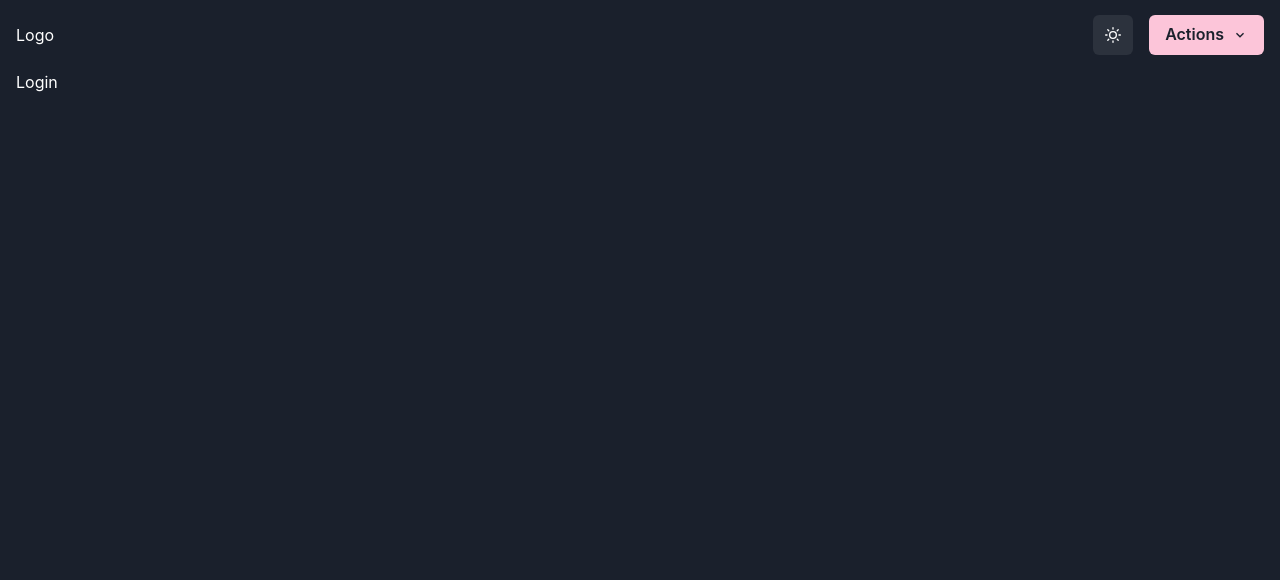
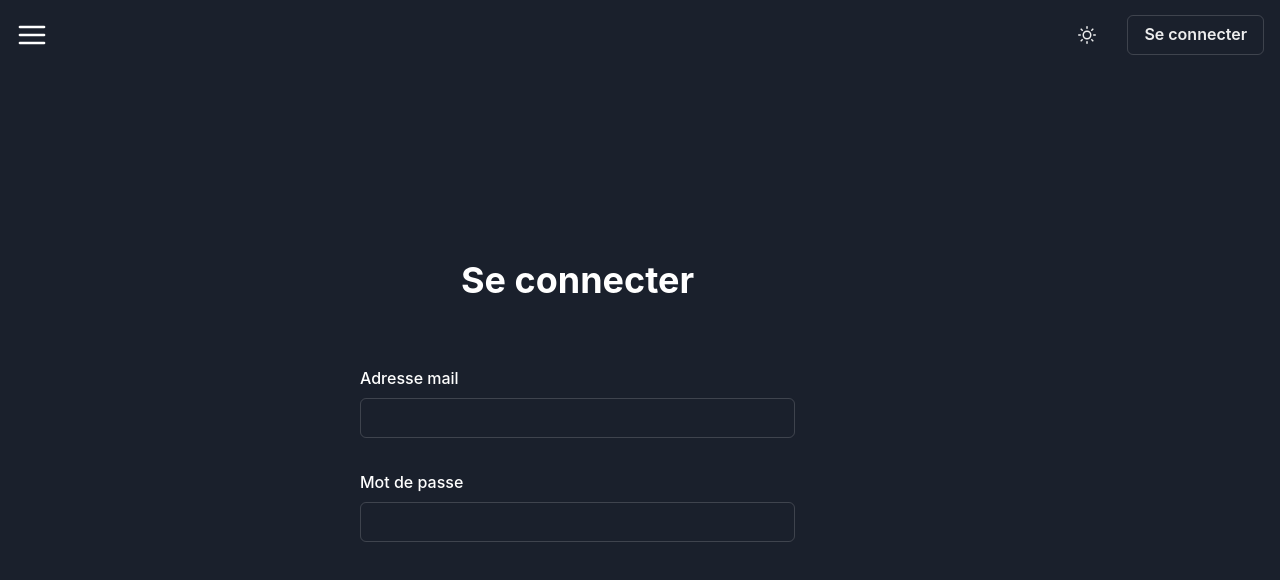
Before and after one commit to Paraplux/poc-w-max, a React (Vite) app: page /login in a window 1280 px wide. Shown: the top 580 px of the page. Built offline with nearby package versions, Linux system fonts and the light colour scheme.

Commit message:
feat(authentication): ✨ add login screen

```diff
--- a/src/modules/authentication/screens/Login.tsx
+++ /dev/null
@@ -1,5 +0,0 @@
-function Login() {
-	return <div>Login</div>;
-}
-
-export default Login;
--- /dev/null
+++ b/src/modules/authentication/screens/Login/Login.style.ts
@@ -0,0 +1,20 @@
+import { Box } from '@chakra-ui/react';
+import styled from 'styled-components';
+
+export const LoginWrapper = styled(Box)`
+	width: 40%;
+	margin-left: 25%;
+	margin-top: 10%;
+	padding: 64px 32px;
+	text-align: center;
+	/* border-radius: 16px; */
+	/* box-shadow: 0 0 8px rgba(0, 0, 0, 0.2); */
+`;
+export const LoginForm = styled.div`
+	margin-top: 64px;
+	display: flex;
+	flex-direction: column;
+	align-items: flex-start;
+	justify-content: center;
+	gap: 32px;
+`;
--- /dev/null
+++ b/src/modules/authentication/screens/Login/Login.tsx
@@ -0,0 +1,22 @@
+import { FormControl, FormLabel, Heading, Input } from '@chakra-ui/react';
+import { LoginForm, LoginWrapper } from './Login.style';
+
+function Login() {
+	return (
+		<LoginWrapper>
+			<Heading>Se connecter</Heading>
+			<LoginForm>
+				<FormControl>
+					<FormLabel htmlFor="email">Adresse mail</FormLabel>
+					<Input id="email" type="email" />
+				</FormControl>
+				<FormControl>
+					<FormLabel htmlFor="password">Mot de passe</FormLabel>
+					<Input id="password" type="password" />
+				</FormControl>
+			</LoginForm>
+		</LoginWrapper>
+	);
+}
+
+export default Login;
--- a/src/modules/navigation/Navigation.tsx
+++ b/src/modules/navigation/Navigation.tsx
@@ -1,33 +1,37 @@
-import { Link } from 'react-router-dom';
+import { useNavigate } from 'react-router-dom';
 import { Actions, NavigationWrapper } from './Navigation.style';
-import { Menu, MenuButton, MenuList, MenuItem, Button, useColorMode, IconButton } from '@chakra-ui/react';
-import { ChevronDownIcon, MoonIcon, SunIcon } from '@chakra-ui/icons';
+import { Button, useColorMode, IconButton, useToast, Tooltip } from '@chakra-ui/react';
+import { HamburgerIcon, MoonIcon, SunIcon } from '@chakra-ui/icons';
 
 function Navigation() {
+	const navigate = useNavigate();
+	const toast = useToast();
 	const { colorMode, toggleColorMode } = useColorMode();
+	const themeLabel = colorMode === 'light' ? 'sombre' : 'lumineux';
 
 	return (
 		<NavigationWrapper>
-			<Link to="/">Logo</Link>
+			<HamburgerIcon onClick={() => navigate('/')} boxSize={8} />
 			<Actions>
-				<IconButton
-					onClick={toggleColorMode}
-					icon={colorMode === 'light' ? <MoonIcon /> : <SunIcon />}
-					aria-label="Button to switch theme theme"
-				/>
-				<Menu>
-					<MenuButton colorScheme={'primary'} as={Button} rightIcon={<ChevronDownIcon />}>
-						Actions
-					</MenuButton>
-					<MenuList>
-						<Link to="/login">
-							<MenuItem>Se connecter</MenuItem>
-						</Link>
-						<Link to="/about">
-							<MenuItem>A propos</MenuItem>
-						</Link>
-					</MenuList>
-				</Menu>
+				<Tooltip label={`Activer le thème ${themeLabel}`}>
+					<IconButton
+						size="lg"
+						variant={'ghost'}
+						onClick={() => {
+							toggleColorMode();
+							toast({
+								title: `Thème ${themeLabel} chargé`,
+								duration: 1000,
+								isClosable: true,
+							});
+						}}
+						icon={colorMode === 'light' ? <MoonIcon /> : <SunIcon />}
+						aria-label={`Bouton pour afficher le thème ${themeLabel}`}
+					/>
+				</Tooltip>
+				<Button onClick={() => navigate('/login')} variant={colorMode === 'light' ? 'ghost' : 'outline'}>
+					Se connecter
+				</Button>
 			</Actions>
 		</NavigationWrapper>
 	);
--- a/src/routes/Router.tsx
+++ b/src/routes/Router.tsx
@@ -1,16 +1,14 @@
+import { Heading } from '@chakra-ui/react';
 import { Routes, Route } from 'react-router-dom';
 import Layout from '../Layout';
-import Login from 'modules/authentication/screens/Login';
-
-const About = () => <div>About</div>;
+import Login from 'modules/authentication/screens/Login/Login';
 
 function Router() {
 	return (
 		<Routes>
 			<Route path="/" element={<Layout />}>
-				<Route path="" element={<h1>This is the home page</h1>} />
+				<Route path="" element={<Heading>Home page</Heading>} />
 				<Route path="login" element={<Login />} />
-				<Route path="about" element={<About />} />
 			</Route>
 		</Routes>
 	);
```
